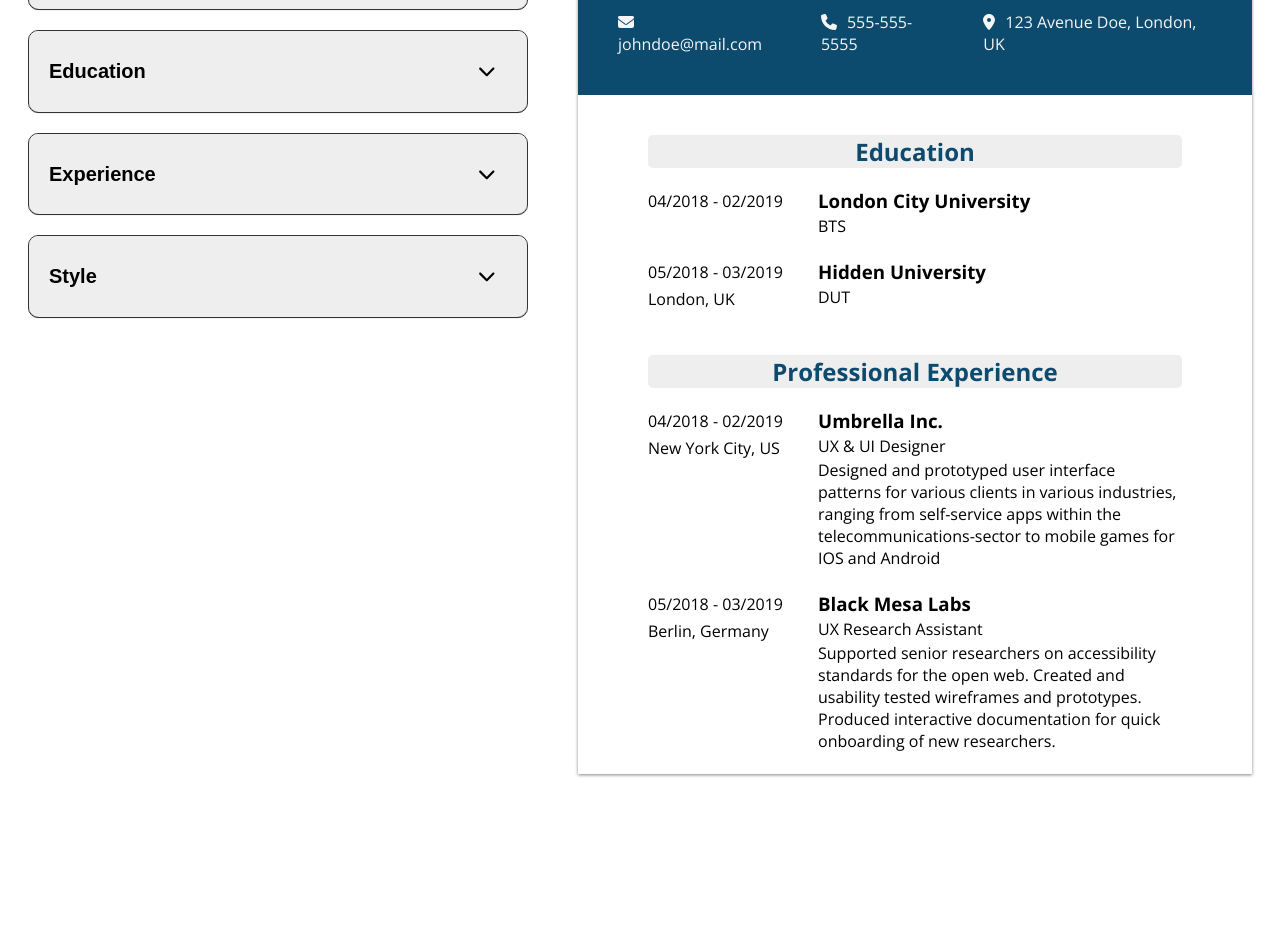
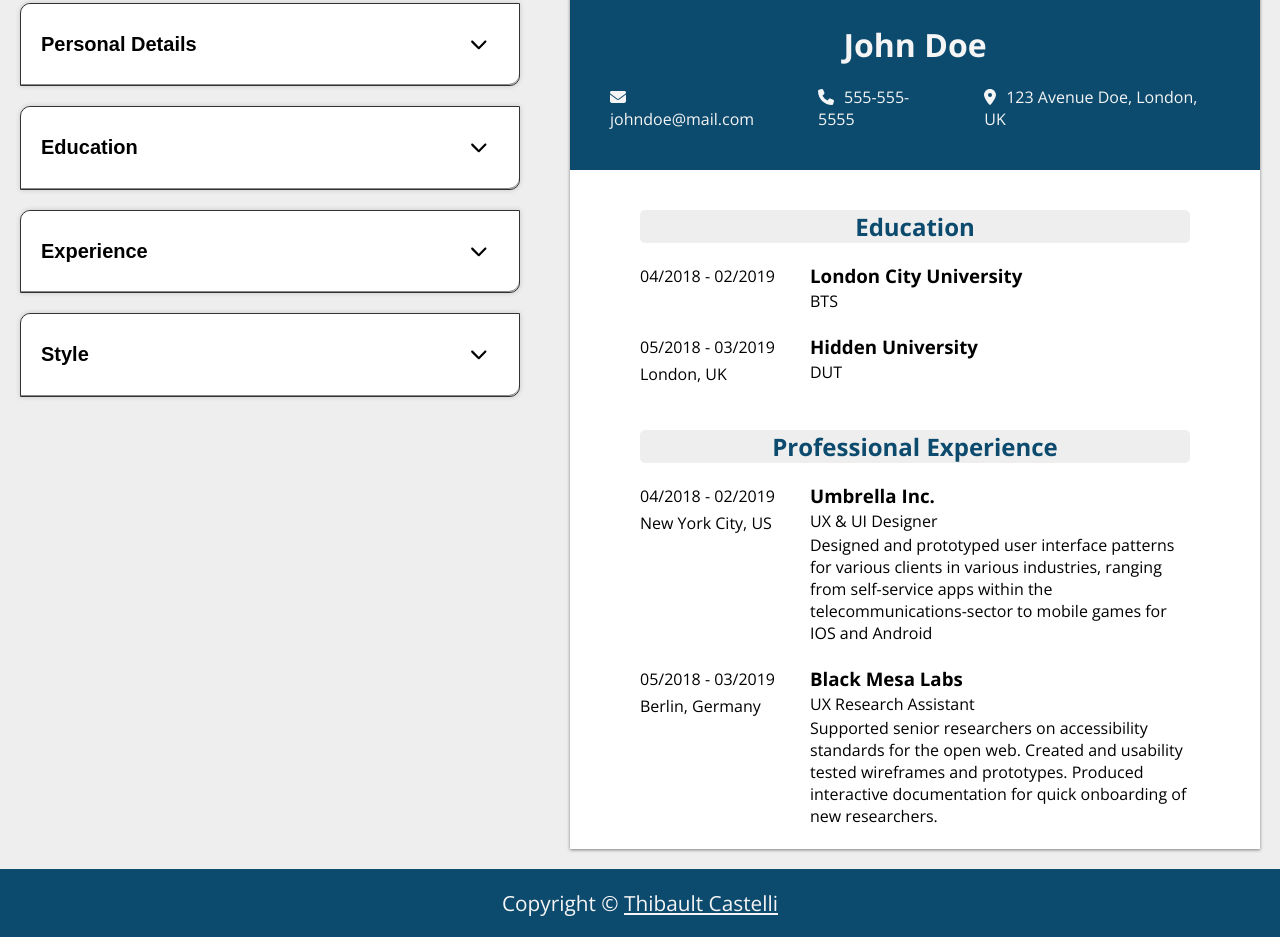
Before and after one commit to nineInchClous/odin-cv-app, a React (Vite) app in the folder odin-cv-app/: page / in a window 1280 px wide. Shown: the part 120-1057 px from the top of the page. Before the commit the page ends 922 px from the top, so only its background shows below. Built offline with nearby package versions, Linux system fonts and the light colour scheme.

Commit message:
Improve styling

```diff
--- a/odin-cv-app/src/App.jsx
+++ b/odin-cv-app/src/App.jsx
@@ -60,6 +60,10 @@ function App() {
 
   return (
     <>
+      <header>
+        <h1>Another CV Generator</h1>
+      </header>
+      <main>
         <aside>
           <Accordion title="Personal Details">
             <SimpleInput
@@ -124,12 +128,26 @@ function App() {
             />
           </Accordion>
         </aside>
+
         <CV
           personalInfos={personalInfos}
           educationItems={educationItems}
           experienceItems={experienceItems}
           cvStyle={cvStyle}
         />
+      </main>
+      <footer>
+        <p>
+          Copyright &copy;{' '}
+          <a
+            href="https://github.com/nineInchClous"
+            target="_blank"
+            rel="noreferrer"
+          >
+            Thibault Castelli
+          </a>
+        </p>
+      </footer>
     </>
   );
 }
--- a/odin-cv-app/src/App.scss
+++ b/odin-cv-app/src/App.scss
@@ -3,9 +3,22 @@
 body {
   font-family: 'Open Sans', sans-serif;
   box-sizing: border-box;
+  margin: 0;
+  background-color: #eee;
+}
+header,
+footer {
+  background-color: #0c4a6e;
+  color: whitesmoke;
+  padding: 20px;
+}
+header {
+  h1 {
+    margin: 0;
+  }
 }
 
-#root {
+main {
   display: flex;
   flex-wrap: wrap;
   justify-content: center;
@@ -20,3 +33,16 @@ aside {
   min-width: 300px;
   margin-right: 50px;
 }
+
+footer {
+  font-size: 1.3rem;
+  text-align: center;
+
+  p {
+    margin: 0;
+  }
+
+  a {
+    color: whitesmoke;
+  }
+}
--- a/odin-cv-app/src/components/Accordion.jsx
+++ b/odin-cv-app/src/components/Accordion.jsx
@@ -4,6 +4,7 @@ import { FontAwesomeIcon } from '@fortawesome/react-fontawesome';
 import { faChevronDown } from '@fortawesome/free-solid-svg-icons';
 
 function handleClick(e) {
+  e.target.classList.toggle('open');
   e.target.nextSibling.classList.toggle('open');
   e.target.lastChild.firstChild.classList.toggle('open');
   e.target.blur();
--- a/odin-cv-app/src/components/CV.jsx
+++ b/odin-cv-app/src/components/CV.jsx
@@ -11,7 +11,7 @@ function CV({ personalInfos, educationItems, experienceItems, cvStyle }) {
   return (
     <div className="cv">
       <section className="personal" style={{ backgroundColor: cvStyle.color }}>
-        <h1>{personalInfos.fullName}</h1>
+        <h2>{personalInfos.fullName}</h2>
         <div className="contact">
           <p>
             <FontAwesomeIcon icon={faEnvelope} />
@@ -29,8 +29,7 @@ function CV({ personalInfos, educationItems, experienceItems, cvStyle }) {
       </section>
       <section className="education">
         <h2 style={{ color: cvStyle.color }}>Education</h2>
-        {educationItems.map((educationItem) => {
-          return (
+        {educationItems.map((educationItem) => (
           <div className="education-item" key={educationItem.id}>
             <div className="time-location">
               <p>
@@ -43,14 +42,12 @@ function CV({ personalInfos, educationItems, experienceItems, cvStyle }) {
               <p>{educationItem.degree}</p>
             </div>
           </div>
-          );
-        })}
+        ))}
       </section>
       <section className="experience">
         <h2 style={{ color: cvStyle.color }}>Professional Experience</h2>
-        {experienceItems.map((experienceItem) => {
-          return (
-            <div className="experience-item" key={experienceItem.key}>
+        {experienceItems.map((experienceItem) => (
+          <div className="experience-item" key={experienceItem.id}>
             <div className="time-location">
               <p>
                 {experienceItem.startDate} - {experienceItem.endDate}
@@ -63,8 +60,7 @@ function CV({ personalInfos, educationItems, experienceItems, cvStyle }) {
               <p>{experienceItem.description}</p>
             </div>
           </div>
-          );
-        })}
+        ))}
       </section>
     </div>
   );
--- a/odin-cv-app/src/styles/Accordion.scss
+++ b/odin-cv-app/src/styles/Accordion.scss
@@ -1,15 +1,17 @@
 $outer-radius: 10px;
 $inner-radius: 5px;
 $border-color: #333;
-$header-background-color: #eee;
+$header-background-color: white;
 $content-background-color: white;
 $padding: 20px;
 $shadow: 0px 1px 1px rgba(51, 51, 51, 0.6);
 
 .accordion {
   border: 1px solid #333;
-  border-radius: $outer-radius;
+  border-bottom-right-radius: $outer-radius;
+  border-top-left-radius: $outer-radius;
   margin: 20px 0;
+  box-shadow: 0 0 5px rgba(51, 51, 51, 0.2);
 
   .accordion-header {
     background-color: $header-background-color;
@@ -19,10 +21,16 @@ $shadow: 0px 1px 1px rgba(51, 51, 51, 0.6);
     align-items: center;
     padding: $padding;
     width: 100%;
-    border-radius: $outer-radius;
+    border-bottom-right-radius: $outer-radius;
+    border-top-left-radius: $outer-radius;
     border: none;
     cursor: pointer;
-    transition: border-color 300ms ease-in-out;
+    transition: border-color 300ms ease-in-out,
+      border-bottom-right-radius 200ms ease-in-out;
+
+    &.open {
+      border-bottom-right-radius: 0;
+    }
 
     &:hover,
     &:focus {
@@ -66,14 +74,18 @@ $shadow: 0px 1px 1px rgba(51, 51, 51, 0.6);
     transform: translateY(-20px);
     transform-origin: top;
     transition: transform 150ms ease-in-out, opacity 150ms ease-in-out,
-      max-height 150ms ease-in, visibility 150ms;
+      max-height 150ms ease-in, visibility 150ms, border-color 150ms ease-in-out;
     visibility: hidden;
+    background-color: white;
+    border-bottom-right-radius: $outer-radius;
+    border-top: 1px solid transparent;
 
     &.open {
       transform: translateY(0);
       opacity: 1;
       max-height: 100vh;
       visibility: visible;
+      border-color: #333;
     }
   }
 }
--- a/odin-cv-app/src/styles/CV.scss
+++ b/odin-cv-app/src/styles/CV.scss
@@ -4,8 +4,9 @@
   flex-basis: 0;
   flex-shrink: 1;
   flex-grow: 1;
-  min-height: 95vh;
+  min-height: 100vh;
   box-shadow: 0px 1px 3px rgba(51, 51, 51, 0.6);
+  background-color: white;
 
   .personal {
     background-color: #0c4a6e;
@@ -13,7 +14,7 @@
     padding: 40px 20px;
     margin-bottom: 40px;
 
-    h1 {
+    h2 {
       font-size: 2rem;
       text-align: center;
       margin: 0;
--- a/odin-cv-app/src/styles/EditableList.scss
+++ b/odin-cv-app/src/styles/EditableList.scss
@@ -5,7 +5,7 @@
     font-size: 1.1rem;
     padding: 10px 20px;
     display: block;
-    margin: 0 auto;
+    margin: 40px auto 0 auto;
     border: 1px solid transparent;
     border-radius: 5px;
     background-color: whitesmoke;
--- a/odin-cv-app/src/styles/form/SimpleInput.scss
+++ b/odin-cv-app/src/styles/form/SimpleInput.scss
@@ -15,13 +15,15 @@ $padding: 20px;
   label {
     font-size: 1.1rem;
     margin-bottom: 5px;
+    font-weight: 600;
   }
 
   input {
     border-radius: 5px;
-    border: 1px solid #333;
-    padding: 5px 10px;
+    border: none;
+    padding: 10px;
     font-size: 1rem;
+    background-color: whitesmoke;
 
     &:focus {
       outline-width: thin;
--- a/odin-cv-app/src/styles/form/TextInput.scss
+++ b/odin-cv-app/src/styles/form/TextInput.scss
@@ -17,6 +17,7 @@ $border-color-success: green;
   label {
     font-size: 1.1rem;
     margin-bottom: 5px;
+    font-weight: 600;
 
     span {
       color: red;
@@ -27,10 +28,11 @@ $border-color-success: green;
   input,
   textarea {
     border-radius: 5px;
-    border: 1px solid #333;
-    padding: 5px 10px;
+    border: 1px solid transparent;
+    padding: 10px;
     font-family: inherit;
     font-size: 1rem;
+    background-color: whitesmoke;
 
     &.invalid-input {
       border-color: $color-error;
```
Lines whose indentation alone changed are shown as unchanged.
